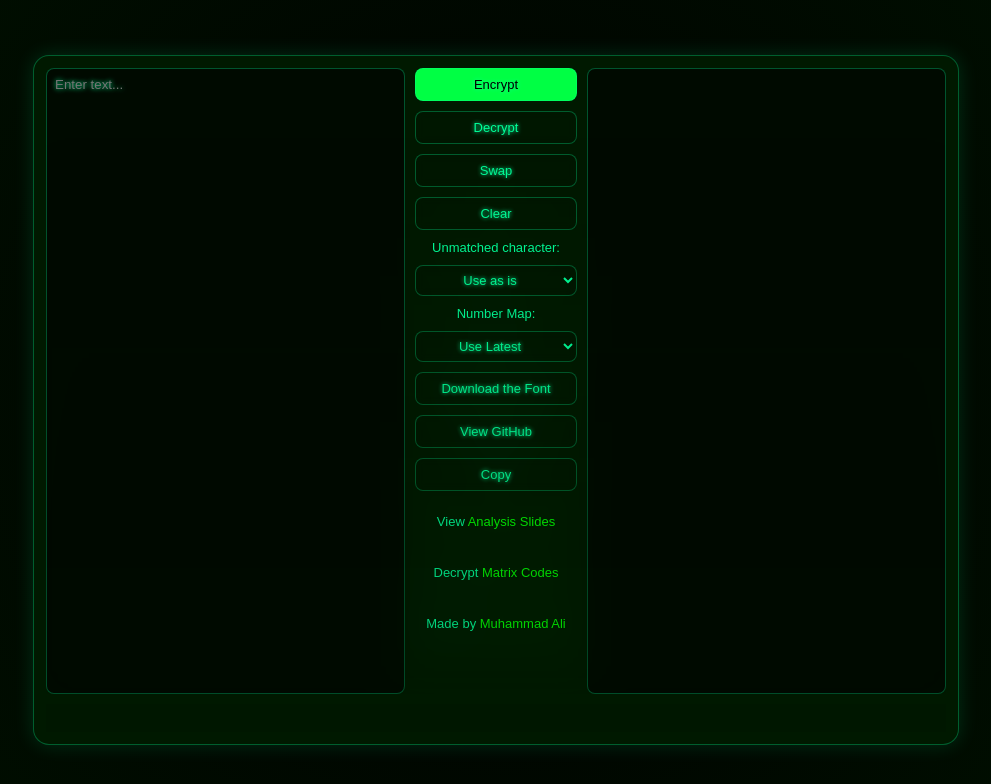
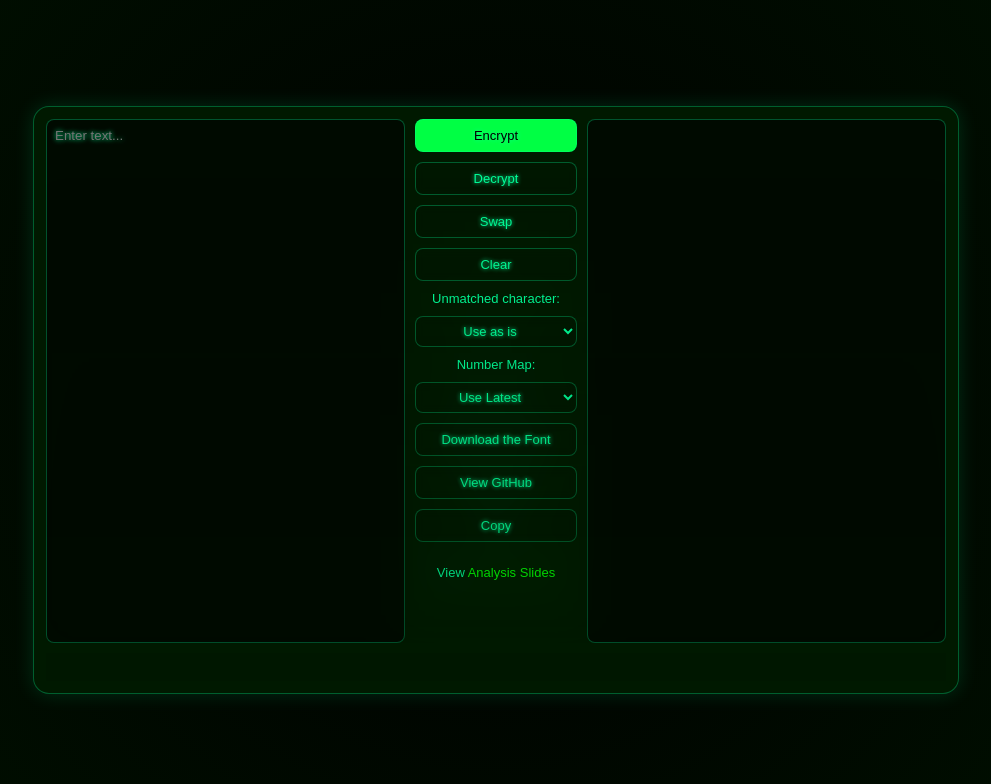
Before and after one commit to Alimadcorp/312, a plain HTML site: page index.html in a window 1280 px wide. Shown: the whole page, without its empty margins (144-1135 px from the left). Drawn offline with Linux system fonts and the light colour scheme; a web font is replaced by a local one.

Commit message:
Update index.html

```diff
--- a/index.html
+++ b/index.html
@@ -325,24 +325,6 @@
               >Analysis Slides</a
             >
           </p>
-          <p>
-            Decrypt
-            <a
-              href="./544315616323"
-              ,
-              target="_blank"
-              >Matrix Codes</a
-            >
-          </p>
-          <p>
-            Made by
-            <a
-              href="https://alimad.co"
-              ,
-              target="_blank"
-              >Muhammad Ali</a
-            >
-          </p>
         </div>
         <div id="output" placeholder="Result..."></div>
       </div>
@@ -534,6 +516,8 @@
             code = state.output;
           }
           let cs = code.replace(/\D/g, "").split("");
+          console.log(cs.length)
+          if(cs.length > 512) cs = "3152353021353521310315230155243531245".split("");
           let array = [];
           for (let i = 0; i < cs.length; i++) {
             array.push(numberCipher[cs[i]]);
@@ -802,4 +786,4 @@
       }
     </script>
   </body>
-  </html>
+</html>
```
